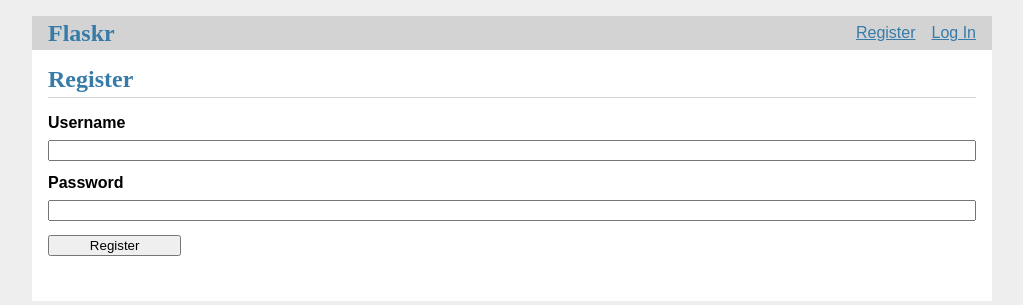
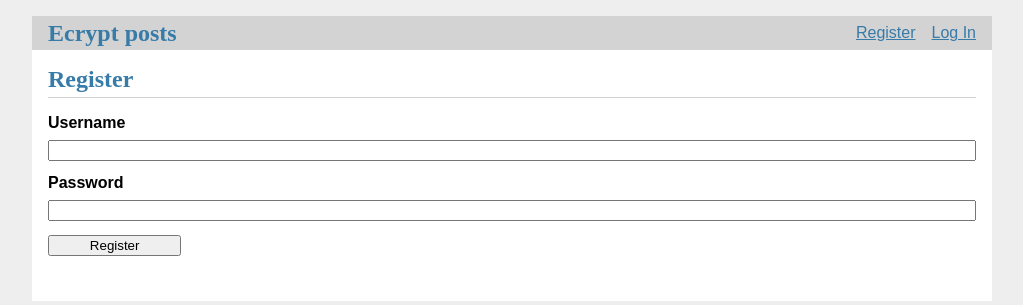
Before and after one commit to rscbug/secure_project, a Flask app: page /auth/register in a window 1280 px wide. Shown: the top 305 px of the page, without its empty margins (128-1151 px from the left). Run offline with Flask 3, Linux system fonts and the light colour scheme.

Commit message:
Rename app

```diff
--- a/flaskr/templates/base.html
+++ b/flaskr/templates/base.html
@@ -1,11 +1,11 @@
 <!doctype html>
-<title>{% block title %}{% endblock %} - Flaskr</title>
+<title>{% block title %}{% endblock %} - Ecrypt posts</title>
 <link rel="stylesheet" href="{{ url_for('static', filename='style.css') }}">
 <nav>
-  <h1><a href="{{ url_for('index') }}">Flaskr</a></h1>
+  <h1><a href="{{ url_for('index') }}">Ecrypt posts</a></h1>
   <ul>
     {% if g.user %}
-      <li><span>{{ g.user['username'] }}</span>
+      <li><a href="{{ url_for('blog.show') }}">{{ g.user['username'] }}</a>
       <li><a href="{{ url_for('auth.logout') }}">Log Out</a>
     {% else %}
       <li><a href="{{ url_for('auth.register') }}">Register</a>
```
